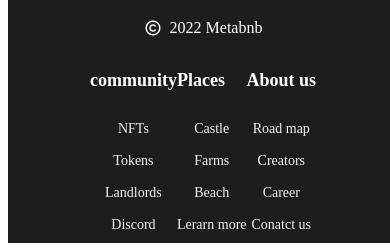
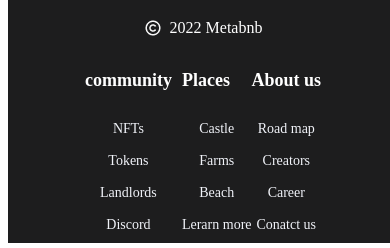
Before and after one commit to Emmydon1989/project3, a React (Create React App) app: page / in a window 390 px wide. Shown: the part 5340-5588 px from the top of the page. Built offline with nearby package versions, Linux system fonts and the light colour scheme.

Commit message:
fix: responsive

```diff
--- a/src/index.css
+++ b/src/index.css
@@ -640,6 +640,7 @@ footer{
   #modal{width: 70%;}
   .metamaskArrow{margin-left: 25px; height: 5px; width: 5px;}
   .walletArrow{margin-left: 3px; height: 5px; width: 5px;}
+  #community{display: flex; margin-right: 10px;}
 
 }
 @media screen and (max-width: 480px){
@@ -658,7 +659,8 @@ footer{
   #main_diagrams{flex-direction: column; height: 750px;} #header2_text{font-size: 10px;}
   #container3_main1>h3{width: 100%;} #nft_logo{width: 300px; height: 280px;}
   #main1_note{width: 100%;} #img1,#img2{width: 200px;}
-  #foot2{width: 90%;}
+  #foot2{width: 100%;}
+  #community{display: flex; margin-right: 10px;}
 
 
 }
```
